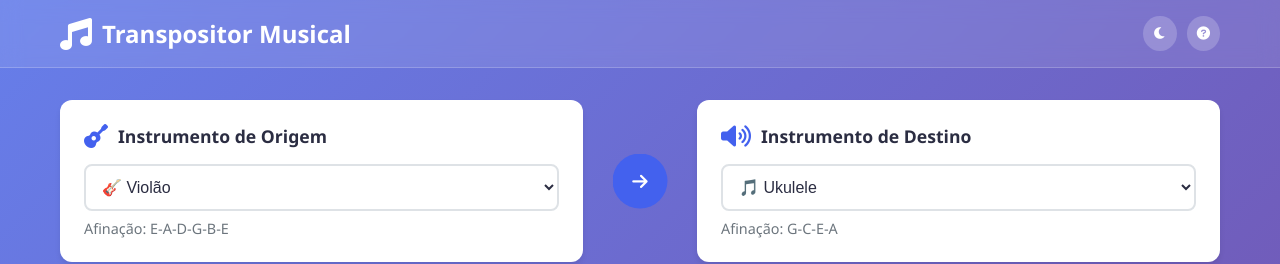
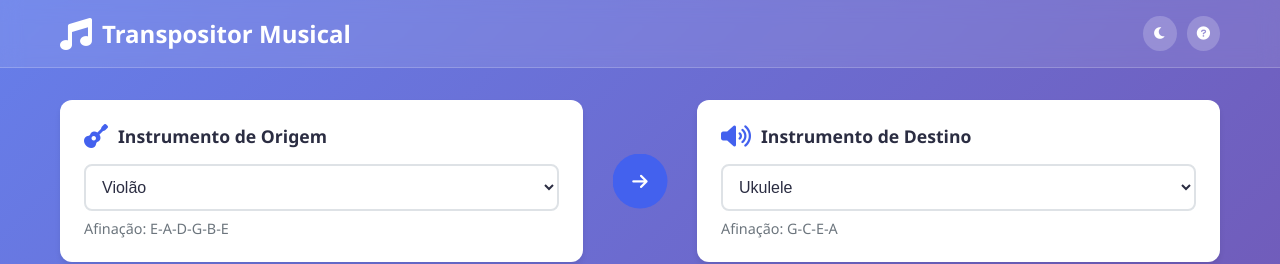
Before and after one commit to Vitinhokkk/Transpositor-de-notas-, a plain HTML site: page front/index.html in a window 1280 px wide. Shown: the top 264 px of the page. Drawn offline with Linux system fonts and the light colour scheme.

Commit message:
atualização de instrumentos

```diff
--- a/front/index.html
+++ b/front/index.html
@@ -47,17 +47,18 @@
                         <h3>Instrumento de Origem</h3>
                     </div>
                     <select id="instrument-origin" class="instrument-select">
-                        <option value="violao">🎸 Violão</option>
-                        <option value="guitarra">🎸 Guitarra</option>
-                        <option value="baixo">🎸 Baixo</option>
-                        <option value="ukulele">🎵 Ukulele</option>
-                        <option value="violino">🎻 Violino</option>
-                        <option value="flauta">🎵 Flauta</option>
-                        <option value="clarineta">🎷 Clarineta</option>
-                        <option value="sax_alto">🎷 Saxofone Alto</option>
-                        <option value="sax_tenor">🎷 Saxofone Tenor</option>
-                        <option value="trompete">🎺 Trompete</option>
-                        <option value="trombone">🎺 Trombone</option>
+                        <option value="violao"> Violão</option>
+                        <option value="guitarra"> Guitarra</option>
+                        <option value="baixo"> Baixo</option>
+                        <option value="ukulele"> Ukulele</option>
+                        <option value="violino"> Violino</option>
+                        <option value="flauta"> Flauta</option>
+                        <option value="clarineta"> Clarineta</option>
+                        <option value="sax_alto"> Saxofone Alto</option>
+                        <option value="sax_tenor"> Saxofone Tenor</option>
+                        <option value="trompete"> Trompete</option>
+                        <option value="trombone"> Trombone</option>
+                        <option value="Tuba"> Tuba</option>
                     </select>
                     <div class="instrument-info" id="origin-info">
                         <span class="tuning">Afinação: E-A-D-G-B-E</span>
@@ -76,17 +77,18 @@
                         <h3>Instrumento de Destino</h3>
                     </div>
                     <select id="instrument-destination" class="instrument-select">
-                        <option value="ukulele">🎵 Ukulele</option>
-                        <option value="violao">🎸 Violão</option>
-                        <option value="guitarra">🎸 Guitarra</option>
-                        <option value="baixo">🎸 Baixo</option>
-                        <option value="violino">🎻 Violino</option>
-                        <option value="flauta">🎵 Flauta</option>
-                        <option value="clarineta">🎷 Clarineta</option>
-                        <option value="sax_alto">🎷 Saxofone Alto</option>
-                        <option value="sax_tenor">🎷 Saxofone Tenor</option>
-                        <option value="trompete">🎺 Trompete</option>
-                        <option value="trombone">🎺 Trombone</option>
+                        <option value="ukulele"> Ukulele</option>
+                        <option value="violao"> Violão</option>
+                        <option value="guitarra"> Guitarra</option>
+                        <option value="baixo"> Baixo</option>
+                        <option value="violino"> Violino</option>
+                        <option value="flauta"> Flauta</option>
+                        <option value="clarineta"> Clarineta</option>
+                        <option value="sax_alto"> Saxofone Alto</option>
+                        <option value="sax_tenor"> Saxofone Tenor</option>
+                        <option value="trompete"> Trompete</option>
+                        <option value="trombone"> Trombone</option>
+                         <option value="Tuba"> Tuba</option>
                     </select>
                     <div class="instrument-info" id="destination-info">
                         <span class="tuning">Afinação: G-C-E-A</span>
```
